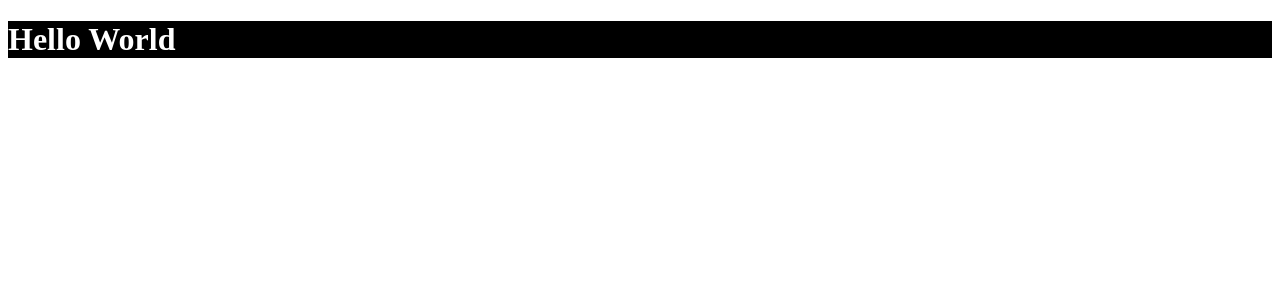
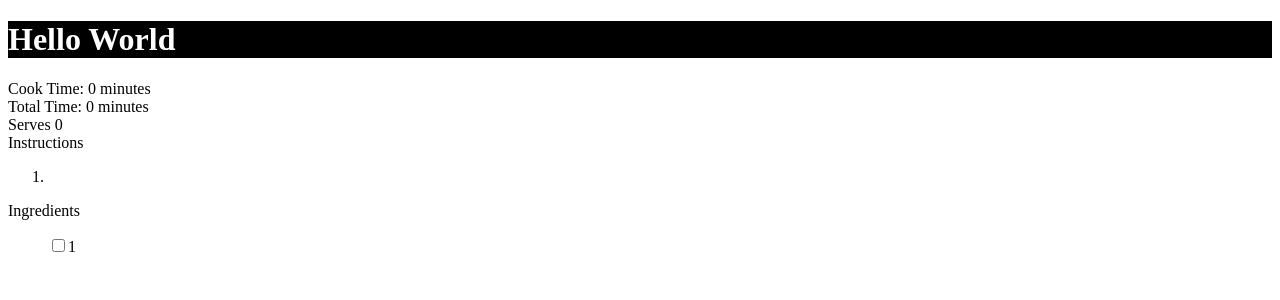
Before and after one commit to Easie-Gourmet-Blue-Ocean/gourmet-made-easie, a React app: page / in a window 1280 px wide. Shown: the top 300 px of the page. Built offline with nearby package versions, Linux system fonts and the light colour scheme; the HTML template or start-up script is replaced by a standard one.

Commit message:
built out recipe page functionality

```diff
--- a/src/App.js
+++ b/src/App.js
@@ -1,5 +1,6 @@
 import React from "react";
 import { hot } from 'react-hot-loader/root';
+import RecipePage from './pages/Recipe'
 
 const App = () => {
     return (
@@ -7,6 +8,7 @@ const App = () => {
         <h1>
             Hello World
         </h1>
+        <RecipePage></RecipePage>
         </>
     )
 }
--- /dev/null
+++ b/src/pages/Recipe/components/description.js
@@ -0,0 +1,13 @@
+import React from 'react';
+
+const Description = ({description}) => {
+
+  //This is left like this as I am unsure how the data will back
+  return (
+    <p>
+      {description}
+    </p>
+  )
+}
+
+export default Description;
--- /dev/null
+++ b/src/pages/Recipe/components/ingredients.js
@@ -0,0 +1,28 @@
+import React from 'react';
+
+const Ingredients = ({ingredients}) => {
+
+  return (
+    <div>
+      <div>Ingredients</div>
+      <ul style={{listStyleType: 'none'}}>
+        {ingredients.map((value, index) => {
+          return (
+            <li key={index} style={{listStyleType: 'none'}}>
+              <label>
+              <input
+                type='checkbox'
+                value={value}
+              />
+              <span>{value.amount} {value.measurementUnit} {value.ingredientName}</span>
+
+              </label>
+            </li>
+          )
+        })}
+      </ul>
+    </div>
+  )
+}
+
+export default Ingredients;
--- /dev/null
+++ b/src/pages/Recipe/components/instructions.js
@@ -0,0 +1,21 @@
+import React from 'react';
+
+const Instructions = ({instructions}) => {
+
+  return (
+    <div>
+      <div>Instructions</div>
+      <ol>
+        {instructions.map((value, index) => {
+          return(
+          <li key={index}>
+            {value}
+          </li>
+          )})}
+
+      </ol>
+    </div>
+  )
+}
+
+export default Instructions;
--- /dev/null
+++ b/src/pages/Recipe/components/title.js
@@ -0,0 +1,15 @@
+import React, {useState} from 'react';
+
+const Title = ({recipeName, activeTime, totalTime, servingSize}) => {
+
+  return (
+    <div>
+      <div>{recipeName}</div>
+      <div>Cook Time: {activeTime} minutes</div>
+      <div> Total Time: {totalTime} minutes</div>
+      <div>Serves {servingSize}</div>
+    </div>
+  )
+}
+
+export default Title;
--- a/src/pages/Recipe/index.js
+++ b/src/pages/Recipe/index.js
@@ -0,0 +1,51 @@
+import React, {useState} from 'react';
+import Title from './components/title.js';
+import Instructions from './components/instructions.js';
+import Ingredients from './components/ingredients.js';
+import Description from './components/description.js'
+
+const RecipePage = () => {
+
+  const [recipe, setRecipe] = useState({
+    recipeId: 0,
+    username: '',
+    favoritedCount: 0,
+    recipeName: '',
+    description: '',
+    activeTime: 0,
+    totalTime: 0,
+    photo: '',
+    instructions : [''],
+    ingredients: [
+      {ingredientName: '', amount: 1, measurementUnit: ''},
+    ],
+    mealType:[''],
+    protein:[''],
+    servingSize: 0,
+    createdAt: ''
+  })
+
+  return (
+    <div>
+      <Title
+        recipeName={recipe.recipeName}
+        activeTime={recipe.activeTime}
+        totalTime={recipe.totalTime}
+        servingSize={recipe.servingSize}
+      />
+      <Instructions
+        instructions={recipe.instructions}
+      />
+      {/* CURRENTLY IN LINED STYLE TO GET RID OF DOTS FOR UNORDERED LIST */}
+      <Ingredients
+        ingredients={recipe.ingredients}
+      />
+      <Description
+        description={recipe.description}
+      />
+    </div>
+
+  )
+}
+
+export default RecipePage
```
Also changed, not shown: src/pages/Recipe/components/filler.txt (deleted).
